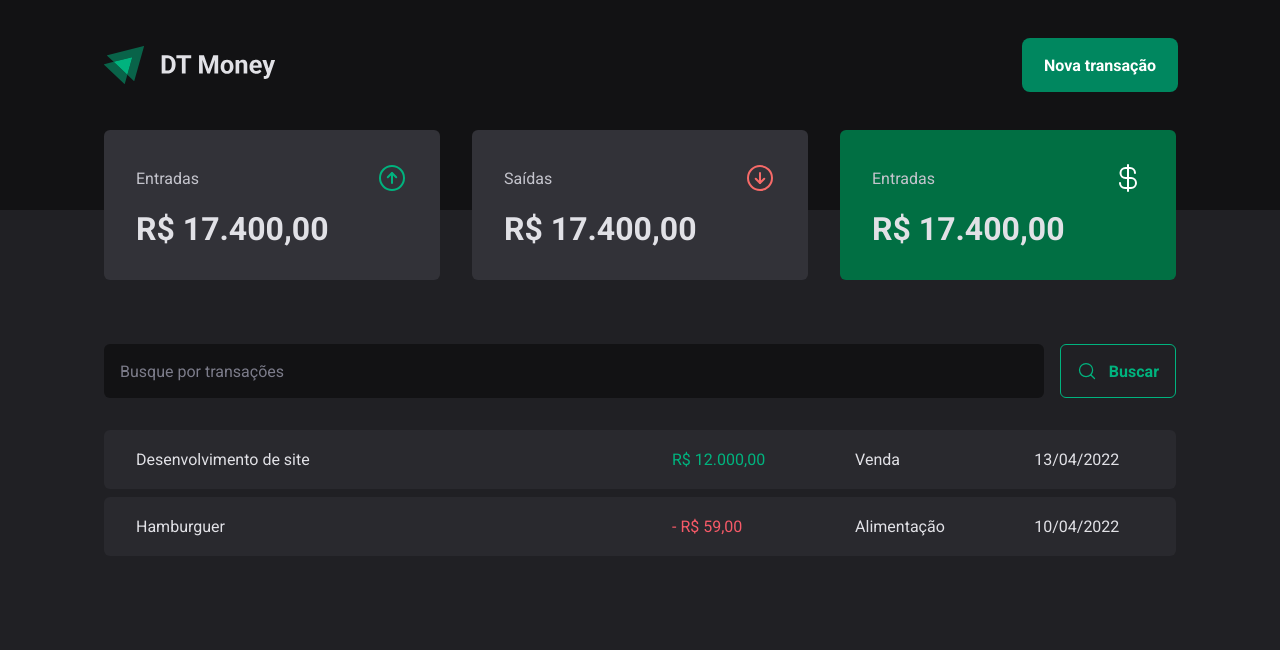
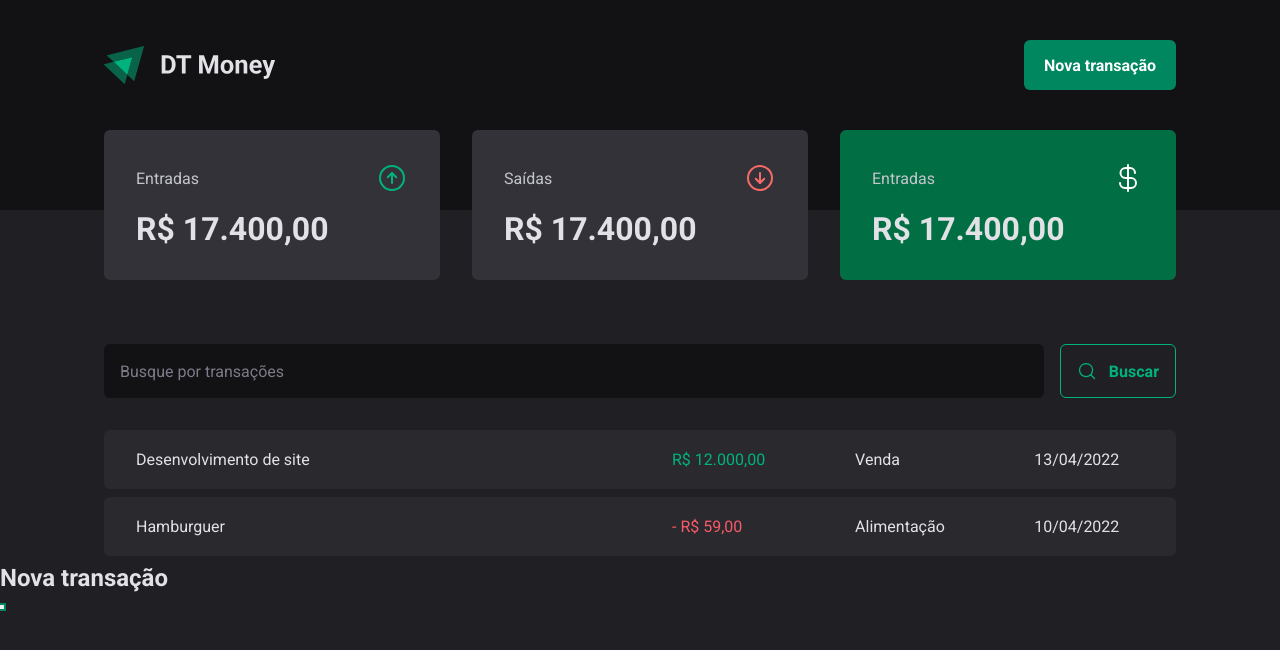
Before and after one commit to Luancss/Dtmoney-02, a React (Create React App) app: page / in a window 1280 px wide. Both pictures are taken after a click on the button "Nova transação". Shown: the top 650 px of the page. Built offline with nearby package versions, Linux system fonts and the light colour scheme.

Commit message:
Creating an accessible modal

```diff
--- a/package.json
+++ b/package.json
@@ -3,6 +3,7 @@
   "version": "0.1.0",
   "private": true,
   "dependencies": {
+    "@radix-ui/react-dialog": "^1.0.5",
     "@testing-library/jest-dom": "^5.17.0",
     "@testing-library/react": "^13.4.0",
     "@testing-library/user-event": "^13.5.0",
--- a/src/components/Header/index.tsx
+++ b/src/components/Header/index.tsx
@@ -1,14 +1,29 @@
 import { HeaderContainer, HeaderContent, NewTransactionButton } from "./styles";
 
-import logoImg from '../../assets/logo.svg'
+import logoImg from "../../assets/logo.svg";
+import * as Dialog from "@radix-ui/react-dialog";
+import { Domain } from "domain";
 
 export function Header() {
   return (
     <HeaderContainer>
       <HeaderContent>
         <img src={logoImg} alt="" />
-        <NewTransactionButton>Nova transação</NewTransactionButton>
+        <Dialog.Root>
+          <Dialog.Trigger asChild>
+            <NewTransactionButton>Nova transação</NewTransactionButton>
+          </Dialog.Trigger>
+
+          <Dialog.Portal>
+            <Dialog.Overlay>
+              <Dialog.Content>
+                <Dialog.Title>Nova transação</Dialog.Title>
+                <Dialog.Close/>
+              </Dialog.Content>
+            </Dialog.Overlay>
+          </Dialog.Portal>
+        </Dialog.Root>
       </HeaderContent>
     </HeaderContainer>
-  )
+  );
 }
--- a/src/components/Header/styles.ts
+++ b/src/components/Header/styles.ts
@@ -1,4 +1,5 @@
 import { styled } from "styled-components";
+
 
 export const HeaderContainer = styled.header`
   background: ${props => props.theme['gray-900']};
```
Also changed, not shown: 1 other file (tests, documents, lock files or other folders).
